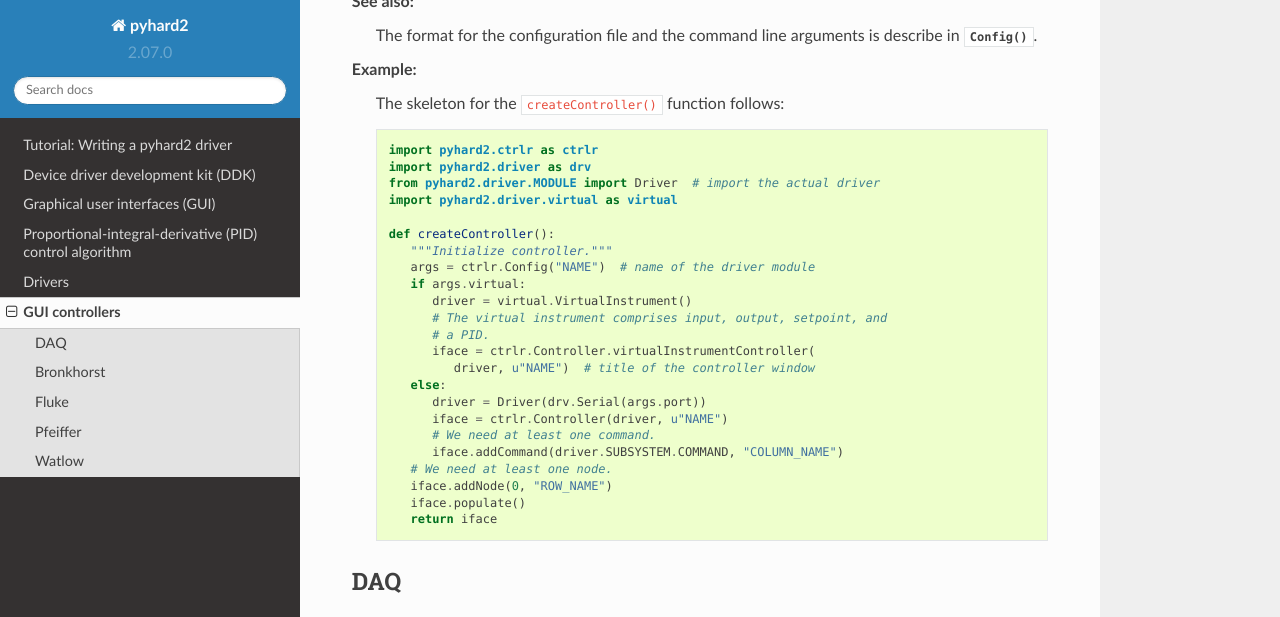
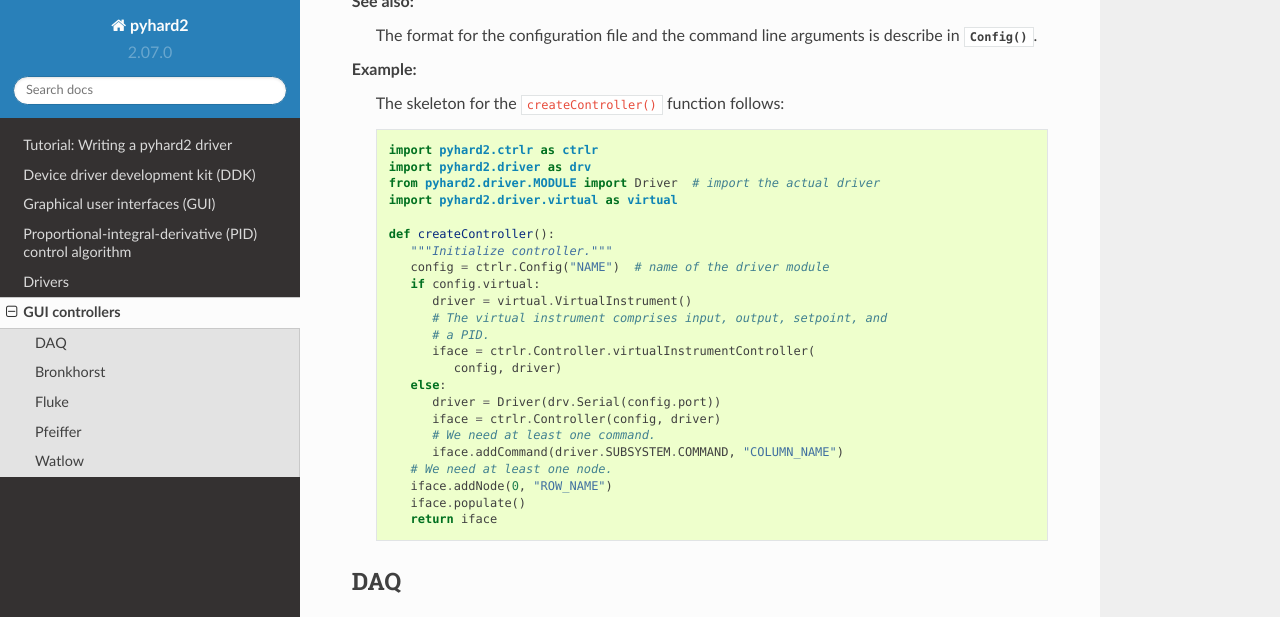
Before and after one commit to Synss/pyhard2, a Sphinx documentation site: the page built from documentation/ctrlr.rst, in a window 1280 px wide and 900 px high, scrolled down 362 px, cut to the strip 0-617 px from the top of the window. Built offline with Sphinx 7.4.7 and the Read the Docs theme 2.0.0, drawn with Linux system fonts in a browser that asks for light colours.

Commit message:
Fixup documentation after 782cb67

```diff
--- a/documentation/ctrlr.rst
+++ b/documentation/ctrlr.rst
@@ -25,16 +25,16 @@
 
       def createController():
          """Initialize controller."""
-         args = ctrlr.Config("NAME")  # name of the driver module
-         if args.virtual:
+         config = ctrlr.Config("NAME")  # name of the driver module
+         if config.virtual:
             driver = virtual.VirtualInstrument()
             # The virtual instrument comprises input, output, setpoint, and
             # a PID.
             iface = ctrlr.Controller.virtualInstrumentController(
-               driver, u"NAME")  # title of the controller window
+               config, driver)
          else:
-            driver = Driver(drv.Serial(args.port))
-            iface = ctrlr.Controller(driver, u"NAME")
+            driver = Driver(drv.Serial(config.port))
+            iface = ctrlr.Controller(config, driver)
             # We need at least one command.
             iface.addCommand(driver.SUBSYSTEM.COMMAND, "COLUMN_NAME")
          # We need at least one node.
```
